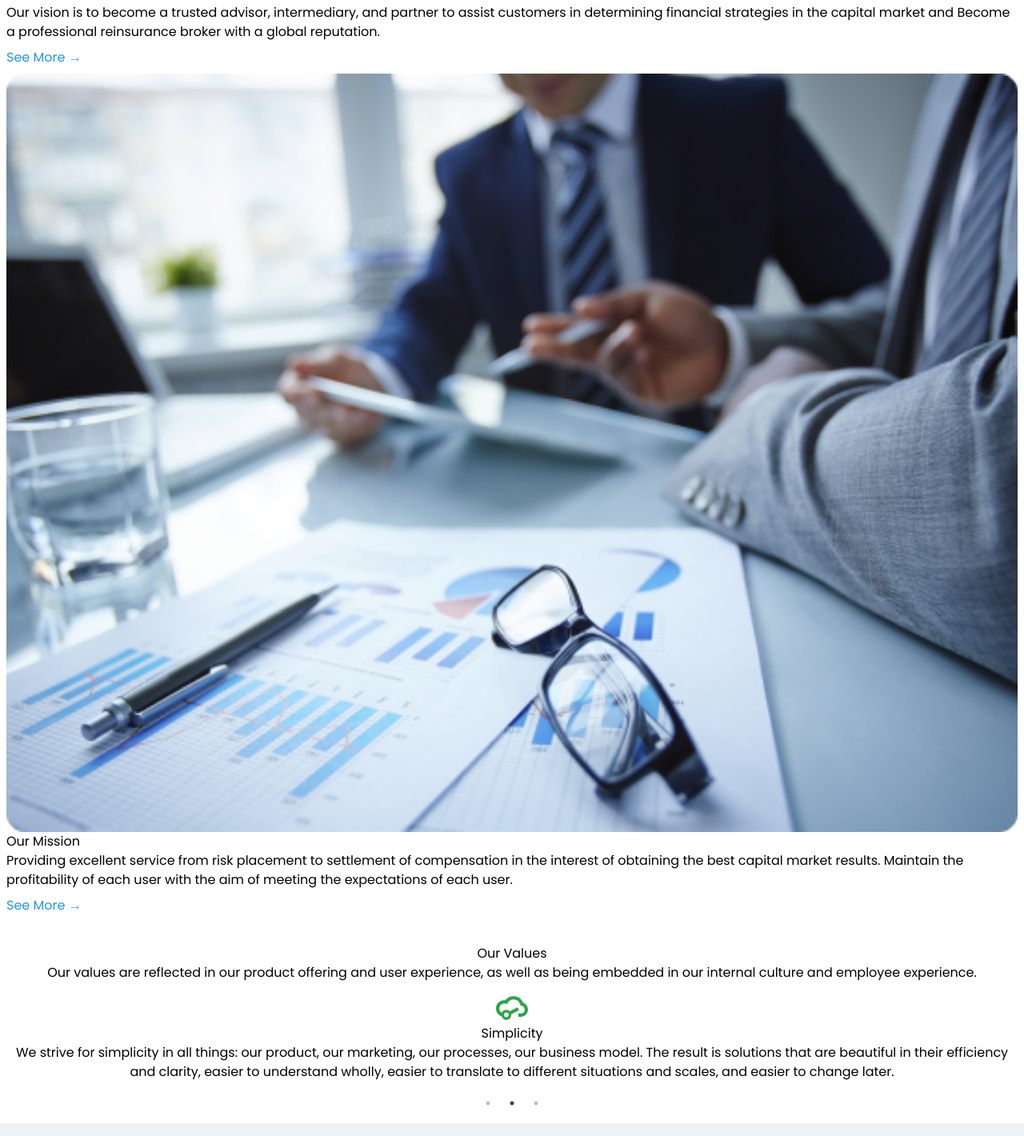
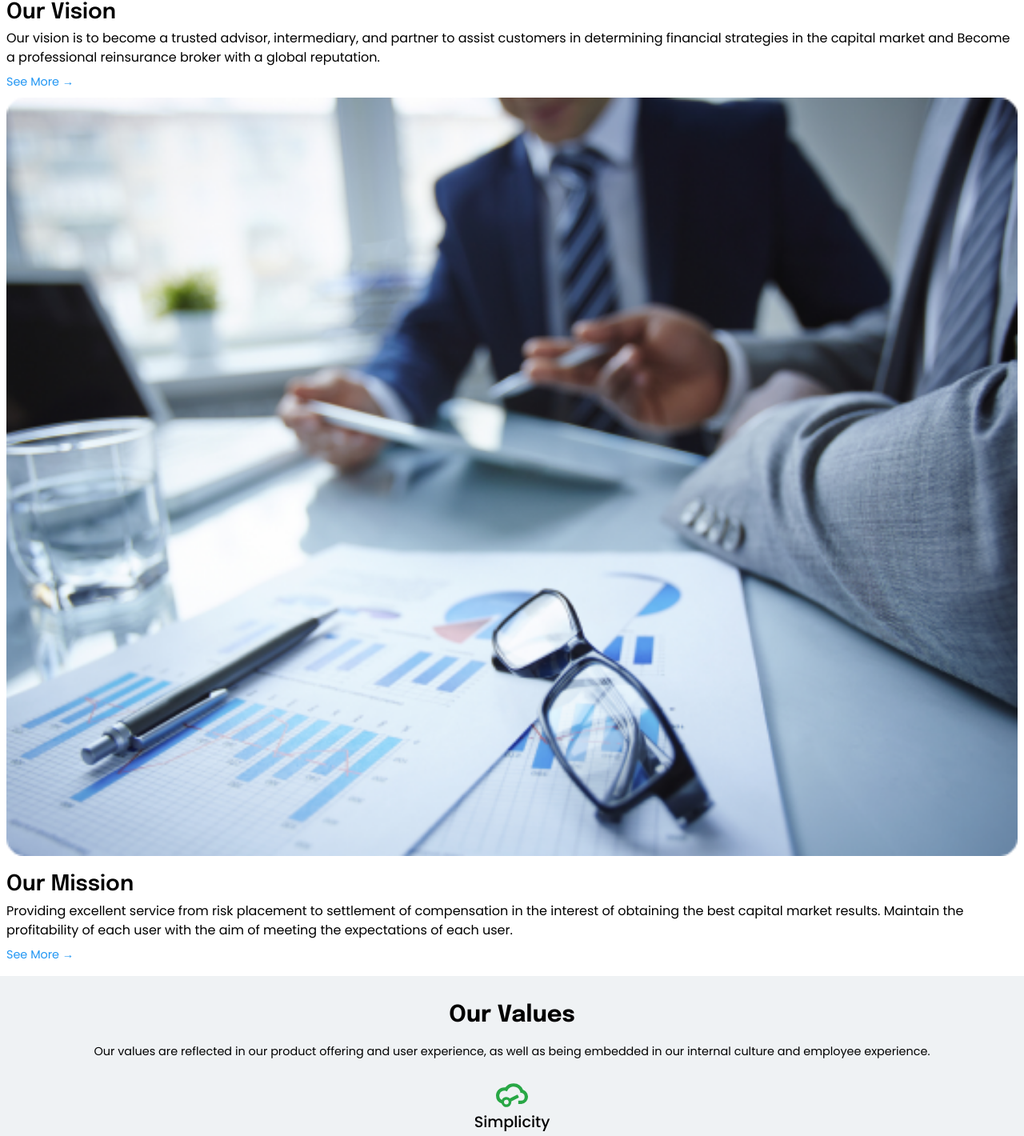
Before and after one commit to Boblee24/coinhub, a React (Create React App) app: page /about in a window 1280 px wide. Shown: the part 2362-3782 px from the top of the page at 80% size. Built offline with nearby package versions, Linux system fonts and the light colour scheme.

Commit message:
second commit

```diff
--- a/src/components/About_value.js
+++ b/src/components/About_value.js
@@ -15,10 +15,10 @@ const ABOUT_VALUE = () => {
     };
 
   return (
-    <div className='about_value my-7'>
-        <div className='top_value text-center'>
-            <h3>Our Values</h3>
-            <p>Our values are reflected in our product offering and user experience, as well as being embedded in our internal culture and employee experience.</p>
+    <div className='about_value bg-[#EFF2F4] py-7'>
+        <div className=' text-center'>
+            <h3 className='text-[1.8rem] font-[Epilogue] font-[700]'>Our Values</h3>
+            <p className='p-3 text-[.9rem]'>Our values are reflected in our product offering and user experience, as well as being embedded in our internal culture and employee experience.</p>
         </div>
         <Slider {...settings}>
           <div className='bottom_value text-center p-3'>
@@ -26,7 +26,7 @@ const ABOUT_VALUE = () => {
                 <SiEasyeda size={40} color="#28a745" />
               </div>
               <div>
-                    <h5>Simplicity</h5>
+                    <h5 className='text-[1.2rem] font-[500]'>Simplicity</h5>
                     <p>We strive for simplicity in all things: our product, our marketing, our processes, our business model. The result is solutions that are beautiful in their efficiency and clarity, easier to understand wholly, easier to translate to different situations and scales, and easier to change later.</p>
               </div>
           </div>
@@ -35,7 +35,7 @@ const ABOUT_VALUE = () => {
                 <SiEasyeda size={40} color="#28a745" />
               </div>
               <div>
-                    <h5>Simplicity</h5>
+                    <h5 className='text-[1.2rem] font-[500]'>Simplicity</h5>
                     <p>We strive for simplicity in all things: our product, our marketing, our processes, our business model. The result is solutions that are beautiful in their efficiency and clarity, easier to understand wholly, easier to translate to different situations and scales, and easier to change later.</p>
               </div>
           </div>
@@ -44,7 +44,7 @@ const ABOUT_VALUE = () => {
                 <SiEasyeda size={40} color="#28a745" />
               </div>
               <div>
-                    <h5>Simplicity</h5>
+                    <h5 className='text-[1.2rem] font-[500]'>Simplicity</h5>
                     <p>We strive for simplicity in all things: our product, our marketing, our processes, our business model. The result is solutions that are beautiful in their efficiency and clarity, easier to understand wholly, easier to translate to different situations and scales, and easier to change later.</p>
               </div>
           </div>
--- a/src/components/Vismis.js
+++ b/src/components/Vismis.js
@@ -3,20 +3,20 @@ import Images from '../Images'
 const Vismis = () => {
   return (
     <div className='Vismis m-2'>
-        <div className='flex flex-col'>
-            <div className='left'><img src={Images.mission} alt='mission'/></div>
-            <div className='right'>
-                <h3>Our Vision</h3>
+        <div className='flex flex-col gap-4'>
+            <div className='left'> <img src={Images.mission} alt='mission'/></div>
+            <div className=''>
+                <h3 className='text-[1.7rem] font-[Epilogue] font-[600]'>Our Vision</h3>
                 <p>Our vision is to become a trusted advisor, intermediary, and partner to assist customers in determining financial strategies in the capital market and Become a professional reinsurance broker with a global reputation.</p>
-                <button className='my-2 remove'>See More &rarr;</button>
+                <button className='my-2 remove text-[.9rem]'>See More &rarr;</button>
             </div>
         </div>
-        <div className='flex flex-col'>
-            <div className='left'><img src={Images.vision} alt='vision'/></div>
-            <div className='right'>
-                <h3>Our Mission</h3>
+        <div className='flex flex-col gap-4'>
+            <div className='left'> <img src={Images.vision} alt='vision'/></div>
+            <div className=''>
+                <h3 className='text-[1.7rem] font-[Epilogue] font-[600]'>Our Mission</h3>
                 <p>Providing excellent service from risk placement to settlement of compensation in the interest of obtaining the best capital market results. Maintain the profitability of each user with the aim of meeting the expectations of each user.</p>
-                <button className='my-2 remove'>See More  &rarr;</button>
+                <button className='my-2 remove text-[.9rem]'>See More  &rarr;</button>
             </div>
         </div>
     </div>
--- a/src/components/With_us.js
+++ b/src/components/With_us.js
@@ -2,8 +2,8 @@ import React from 'react'
 
 const WITH_US = () => {
   return (
-    <div className='with_us text-center bg-[#EFF2F4] my-10 py-5 px-4'>
-        <h3>All of this and much more dedicated from <span>Tradiant</span> to your success.</h3>
+    <div className='with_us text-center  my-10 py-5 px-3'>
+        <h3 className='font-[Epilogue] font-[700] text-[1.7rem]'>All of this and much more dedicated from <span className='text-[#2196F3]'>Tradiant</span> to your success.</h3>
         <button className='my-4'>Trade with us</button>
     </div>
   )
--- a/src/style1.css
+++ b/src/style1.css
@@ -32,8 +32,3 @@ button.remove, a.remove {
 .newsfall h2 {
     font-size: 1rem;
 }
-
-
-.top_value h3 {
-    font-size: var(--fs-h3);
-}
```
